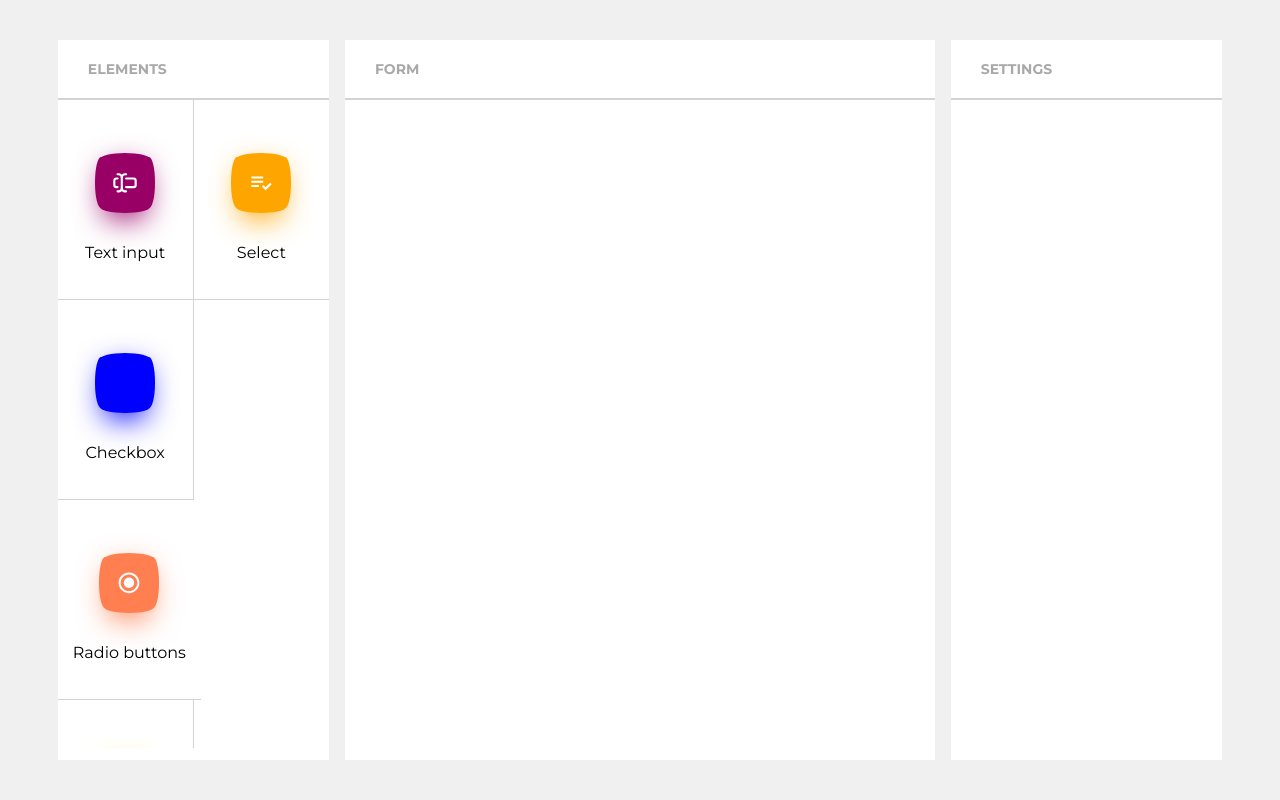
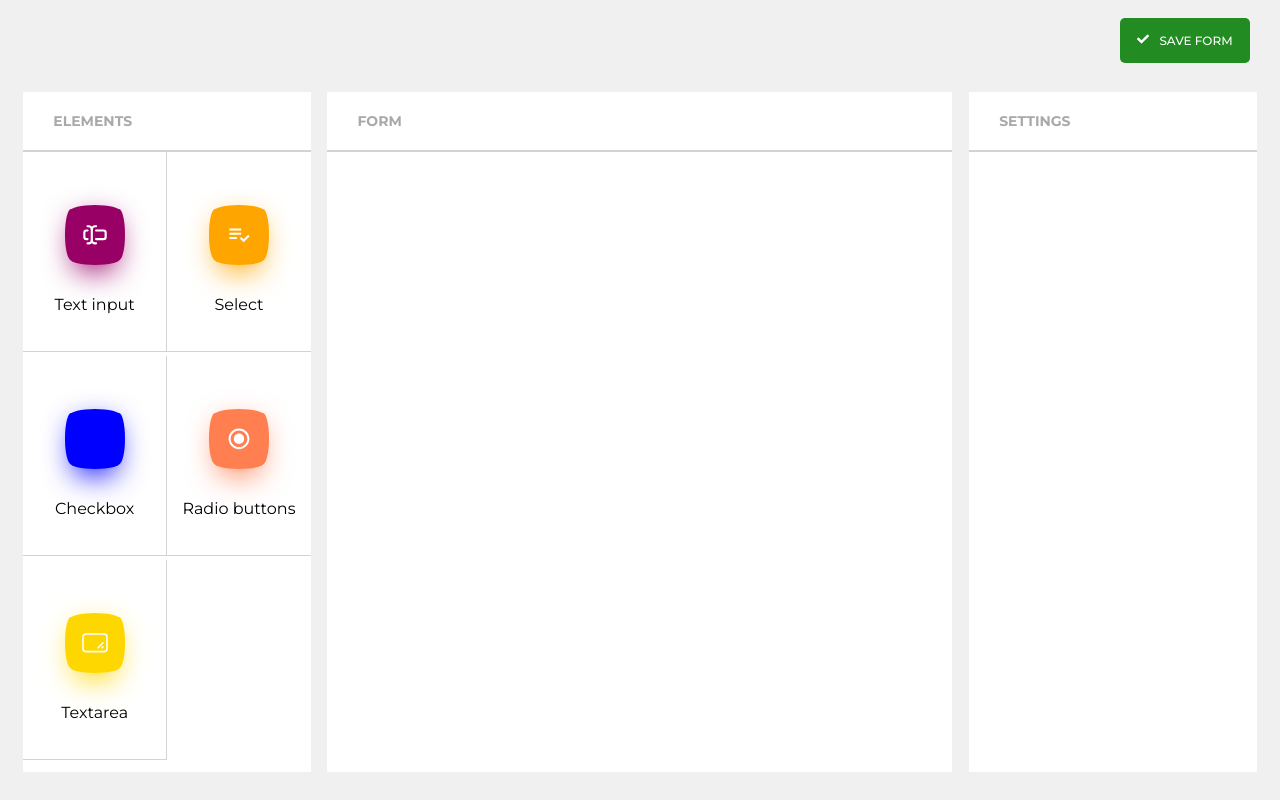
Before and after one commit to ruhidniftiyev/form-builder-react, a React (Create React App) app: page / in a window 1280 px wide. Built offline with nearby package versions, Linux system fonts and the light colour scheme; some icons are missing.

Commit message:
add button

```diff
--- /dev/null
+++ b/src/components/Header.tsx
@@ -0,0 +1,15 @@
+import React from 'react';
+import { FaCheck } from 'react-icons/fa';
+
+const Header = () => {
+  return (
+    <div className="header">
+      <button>
+        <FaCheck className="header__check" />
+        SAVE FORM
+      </button>
+    </div>
+  );
+};
+
+export default Header;
--- a/src/pages/Home.tsx
+++ b/src/pages/Home.tsx
@@ -2,13 +2,17 @@ import React from 'react';
 import ElementList from '../components/ElementList';
 import FormSettings from '../components/FormSettings';
 import FormContent from '../components/FormContent';
+import Header from '../components/Header';
 
 const Home = () => {
   return (
     <div className="home">
-      <ElementList />
-      <FormContent />
-      <FormSettings />
+      <Header />
+      <div className="home__editor">
+        <ElementList />
+        <FormContent />
+        <FormSettings />
+      </div>
     </div>
   );
 };
--- a/src/scss/components/_element-list.scss
+++ b/src/scss/components/_element-list.scss
@@ -1,7 +1,7 @@
 .elements {
   width: 23%;
   background-color: #fff;
-  height: 90vh;
+  height: 85vh;
   z-index: 1;
 
   &__title {
--- a/src/scss/components/_form-content.scss
+++ b/src/scss/components/_form-content.scss
@@ -1,6 +1,6 @@
 .form-content {
   width: 50%;
-  height: 90vh;
+  height: 85vh;
   background-color: white;
 
   &__title {
--- a/src/scss/components/_form-settings.scss
+++ b/src/scss/components/_form-settings.scss
@@ -1,6 +1,6 @@
 .form-settings {
   width: 23%;
-  height: 90vh;
+  height: 85vh;
   background-color: white;
 
   &__title {
--- a/src/scss/components/_home.scss
+++ b/src/scss/components/_home.scss
@@ -1,8 +1,41 @@
 .home {
   display: flex;
-  padding: 50px;
-  justify-content: space-around;
-  align-items: center;
-  width: 100%;
-  overflow-y: hidden;
+  flex-direction: column;
+
+  .header {
+    width: 100vw;
+    height: 8vh;
+    padding: 15px;
+    display: flex;
+    justify-content: flex-end;
+    align-items: center;
+
+    button {
+      height: 45px;
+      width: 130px;
+      background-color: forestgreen;
+      color: white;
+      font-size: 12px;
+      font-weight: 500;
+      margin-right: 15px;
+      border: none;
+      border-radius: 5px;
+      cursor: pointer;
+    }
+
+    &__check {
+      color: white;
+      margin-right: 10px;
+    }
+  }
+
+  &__editor {
+    display: flex;
+    padding: 15px;
+    justify-content: space-around;
+    align-items: center;
+    width: 100vw;
+    height: 90vh;
+    overflow-y: hidden;
+  }
 }
--- a/src/scss/components/_settings-content.scss
+++ b/src/scss/components/_settings-content.scss
@@ -1,7 +1,7 @@
 .settings-content {
   overflow-y: scroll;
   scroll-behavior: smooth;
-  height: 82vh;
+  height: 72vh;
   padding: 15px 30px 20px 30px;
 
   &:hover {
```
